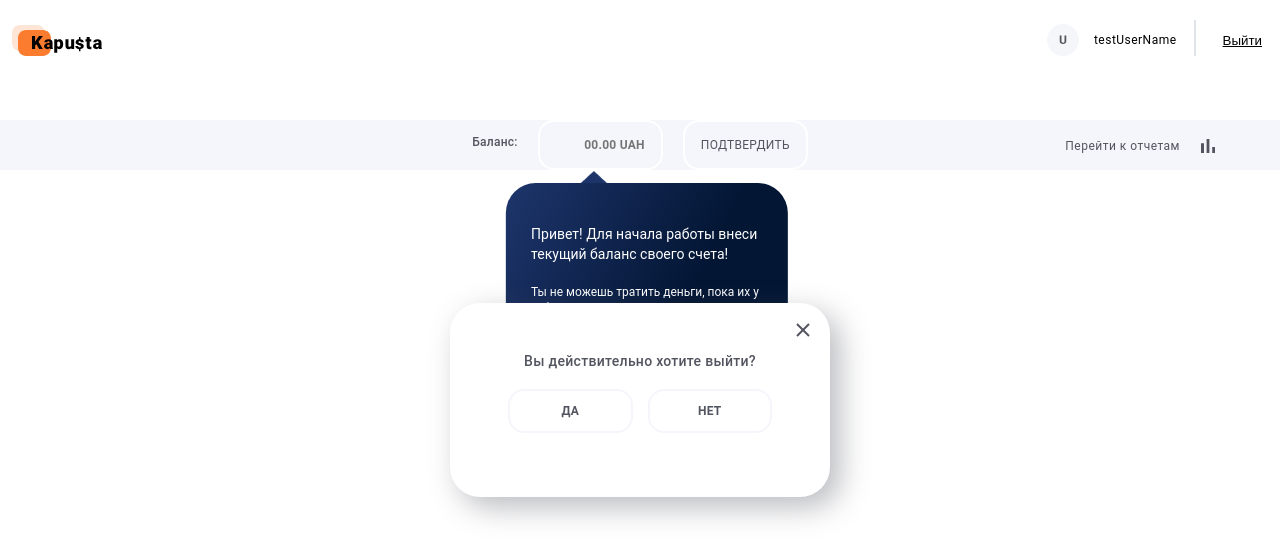
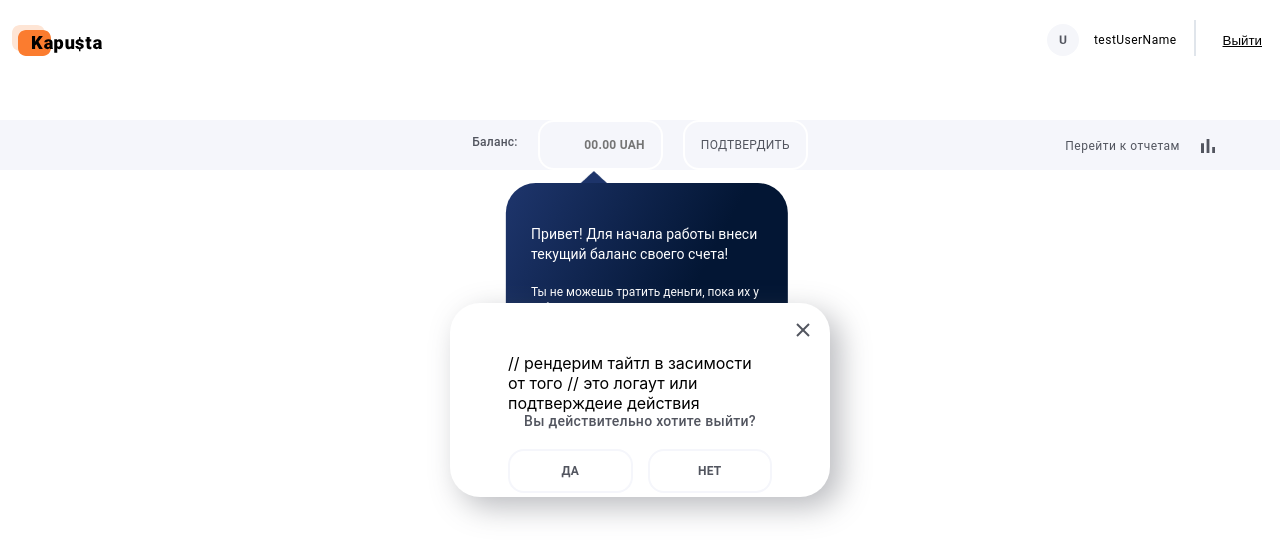
Before and after one commit to chillhaze/team-project-client, a React (Create React App) app: page / in a window 1280 px wide. Both pictures are taken after a click on the button "Выйти". Shown: the top 560 px of the page. Built offline with nearby package versions, Linux system fonts and the light colour scheme.

Commit message:
addComents

```diff
--- a/src/components/Ballance/Ballance.jsx
+++ b/src/components/Ballance/Ballance.jsx
@@ -23,11 +23,14 @@ const Ballance = () => {
     query: '(max-width: 767px)',
   });
 
+  // Для проверки подтверждено ли дейтсвие в модалке
   const isConfirmed = useSelector(state => state.confirm.isConfirmed);
 
   // берем баланс со стейта
   const balance = useSelector(({ finance }) => finance.financeData.ballance);
   const [curentBalance, setCurentBalance] = useState('');
+
+  // Для проверки на тип текущей операции
   const [isBalanceOperation, setIsBalanceOperation] = useState(false);
 
   // проверка, первый раз вводится баланс или нет
@@ -39,7 +42,8 @@ const Ballance = () => {
     }
   }, []);
 
-  // Если подтвердили ввод - забрасываем баланс в стейт и на бэк
+  // Если подтвердили ввод, и это операция с балансом
+  // забрасываем баланс в стейт и на бэк
   // пока забрасываем только в стейт - дальше будет + пост запрос на бек
   useEffect(() => {
     if (isConfirmed && isBalanceOperation) {
@@ -55,7 +59,8 @@ const Ballance = () => {
     setCurentBalance(balance);
   };
 
-  const onClickHandler = e => {
+  // Открытие модалки и изменения флагов для запуска useEffect и отправки данных
+  const onClickHandler = () => {
     setIsBalanceOperation(true);
     curentBalance && dispatch(openModal());
 
--- a/src/components/Button/Button.jsx
+++ b/src/components/Button/Button.jsx
@@ -6,7 +6,8 @@ import { Button, ButtonsWrapper } from './styled/Button.styled';
 const ButtonsSet = ({ value1, value2 }) => {
   const dispatch = useDispatch();
 
-  // если это набор кнопок с подтверждением - либо закрываем модалку либо подтверждаем дейтсвие
+  // если это набор кнопок с подтверждением
+  //- либо закрываем модалку либо подтверждаем дейтсвие
   const wantToStay = e => {
     const buttonName = e.target.textContent;
     if (buttonName.toLowerCase() === 'нет') {
--- a/src/components/LogoutModal/UniversalModal.jsx
+++ b/src/components/LogoutModal/UniversalModal.jsx
@@ -12,7 +12,6 @@ import icons from '../../images/icons.svg';
 import { useSelector, useDispatch } from 'react-redux';
 import { closeModal } from 'redux/confirming/confirm-slice';
 
-//Модалка с пропсами
 export const UniversalModal = () => {
   const isLogOut = useSelector(state => state.confirm.isLogOut);
   const dispatch = useDispatch();
@@ -31,6 +30,8 @@ export const UniversalModal = () => {
             <use href={icons + '#icon-close'}></use>
           </Icon>
         </ExitBtn>
+        // рендерим тайтл в засимости от того // это логаут или подтверждеие
+        действия
         {isLogOut ? (
           <Title>Вы действительно хотите выйти?</Title>
         ) : (
--- a/src/components/Navbar/LoggedBar.jsx
+++ b/src/components/Navbar/LoggedBar.jsx
@@ -14,11 +14,16 @@ export default function LoggedBar() {
   const isMobile = useMediaQuery({
     query: '(max-width: 767px)',
   });
+
+  // Для проверки подтверждено ли дейтсвие в модалке
   const isConfirmed = useSelector(state => state.confirm.isConfirmed);
 
   const userName = useSelector(({ auth }) => auth.user.name);
+
+  // Для проверки на тип текущей операции
   const [isLogoutOperation, setIsLogoutOperation] = useState(false);
 
+  // Будет функция на выход, пока для теста алерт
   useEffect(() => {
     if (isConfirmed && isLogoutOperation) {
       alert('ВЫ ВЫШЛИ ИЗ АККАУНТА (test)');
@@ -27,6 +32,7 @@ export default function LoggedBar() {
     }
   }, [isConfirmed, isLogoutOperation]);
 
+  // Открытие модалки и изменения флагов для запуска useEffect и отправки данных
   const handlerOnClik = () => {
     setIsLogoutOperation(true);
     dispatch(isLogOut(true));
```
